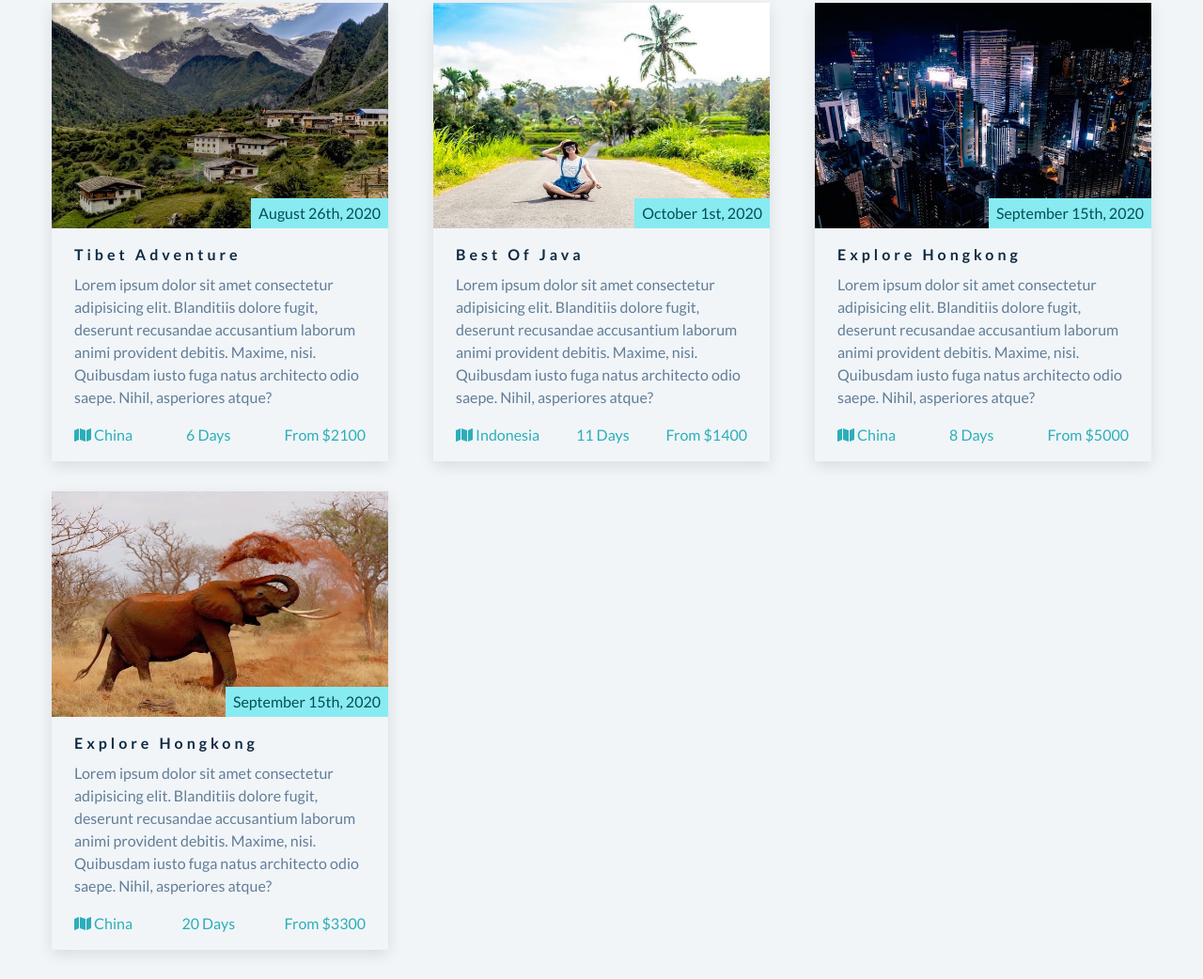
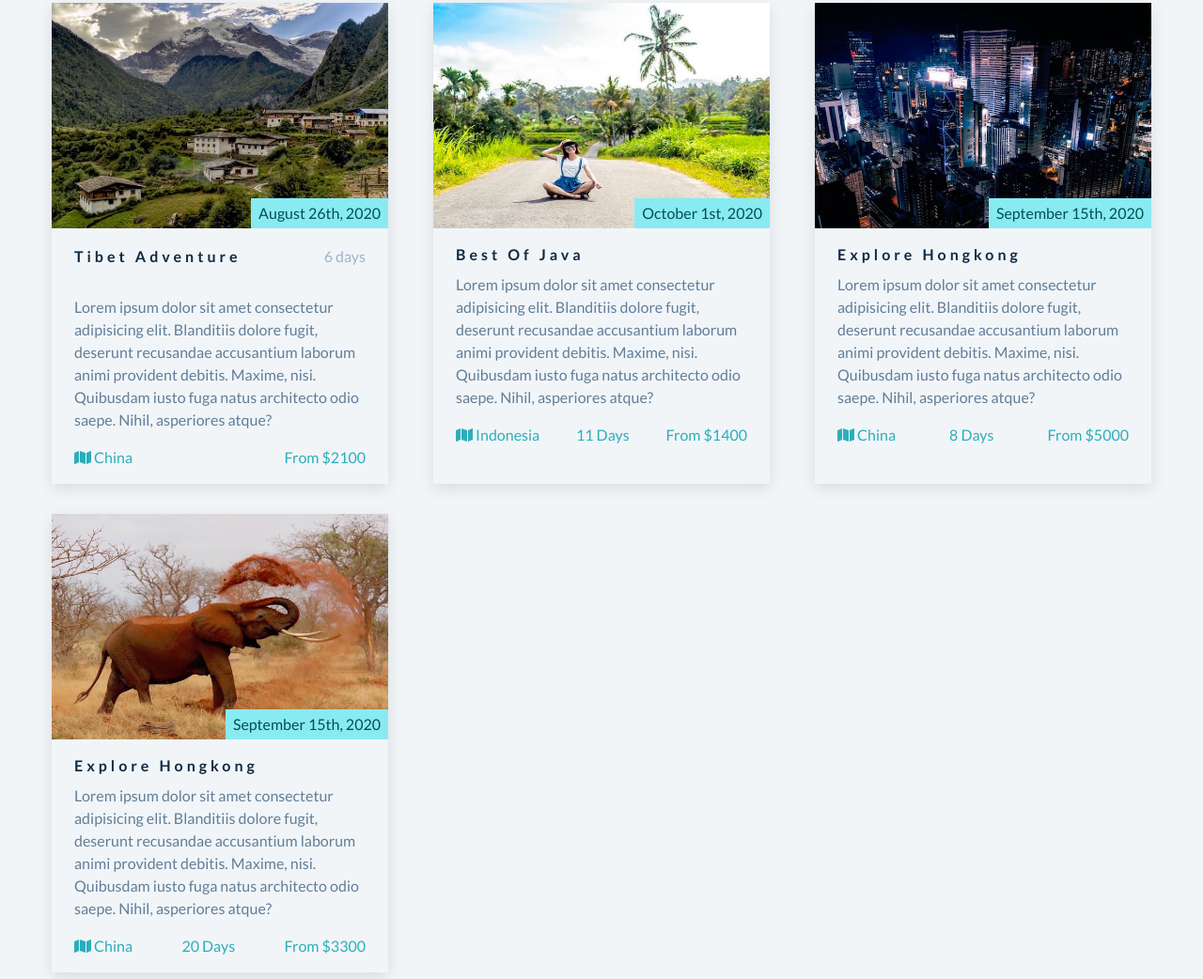
Before and after one commit to YichenShen24/backroads-tour-company-project, a plain HTML site: page index.html in a window 1280 px wide. Shown: the part 2120-3162 px from the top of the page at 94% size. Drawn offline with Linux system fonts and the light colour scheme.

Commit message:
finish tour card section

```diff
--- a/css/styles.css
+++ b/css/styles.css
@@ -389,6 +389,22 @@ Featured Tours
 .tour-info {
   padding: 1.25rem 1.5rem;
 }
+
+.tour-title {
+  display: flex;
+  justify-content: space-between;
+  flex-wrap: wrap;
+}
+
+.tour-title,
+.tour-title h4 {
+  margin-bottom: 0.75rem;
+  line-height: 1.25;
+}
+
+.tour-title p {
+  color: var(--clr-grey-7);
+}
 .tour-footer {
   display: flex;
   justify-content: space-between;
--- a/index.html
+++ b/index.html
@@ -143,7 +143,12 @@
           </div>
           <!-- tour-info -->
           <div class="tour-info">
-            <h4>tibet adventure</h4>
+
+            <div class="tour-title">
+             <h4>tibet adventure</h4>
+                <p>6 days</p>
+            </div>
+
             <p>Lorem ipsum dolor sit amet consectetur adipisicing elit. Blanditiis dolore fugit, deserunt recusandae accusantium laborum animi provident debitis. Maxime, nisi. Quibusdam iusto fuga natus architecto odio saepe. Nihil, asperiores atque?</p>
             <div class="tour-footer">
               <p>
@@ -152,7 +157,7 @@
                 china
             </span>
           </p>
-          <p>6 days</p>
+
           <p>from $2100</p>
             </div>
           </div>
```
